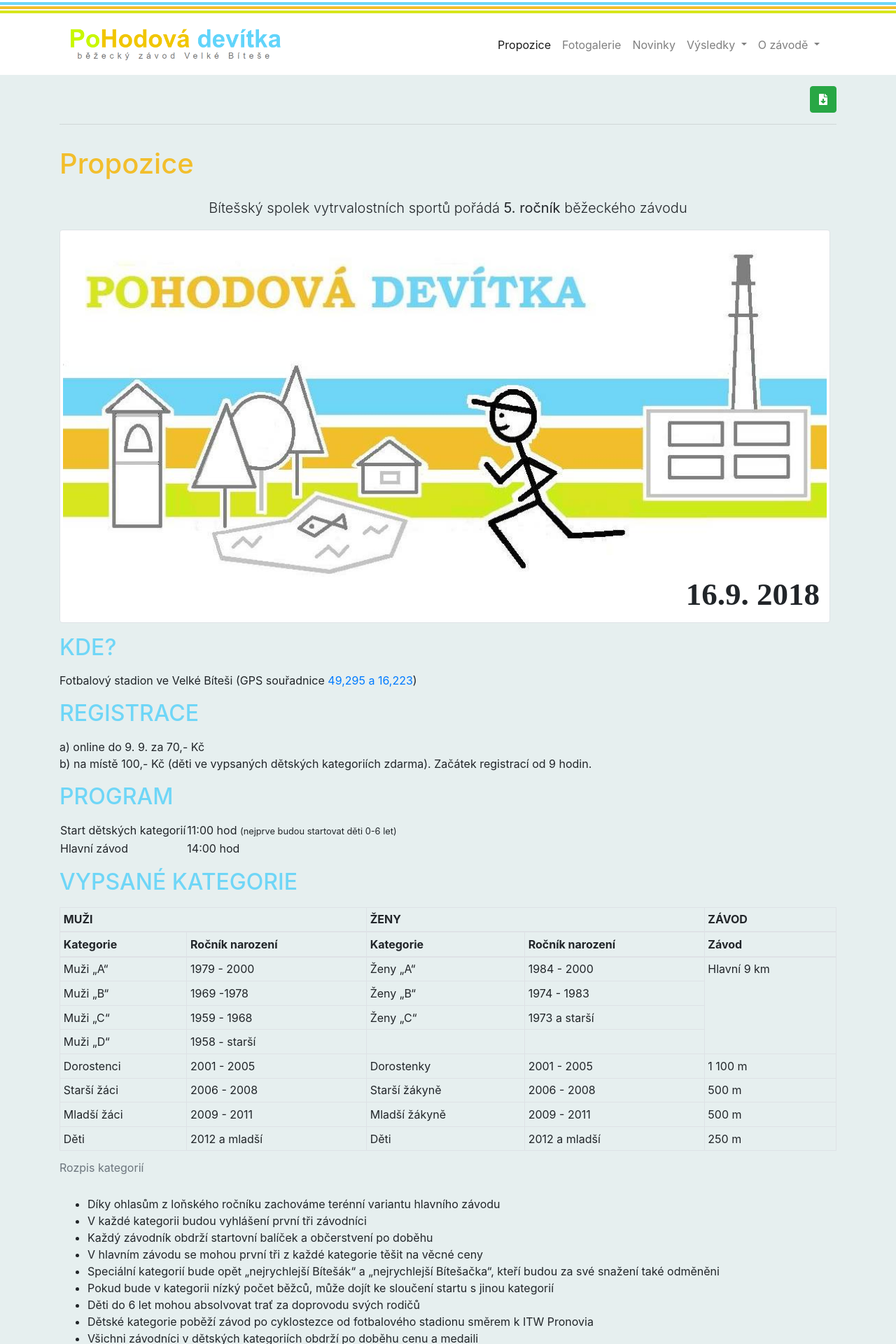
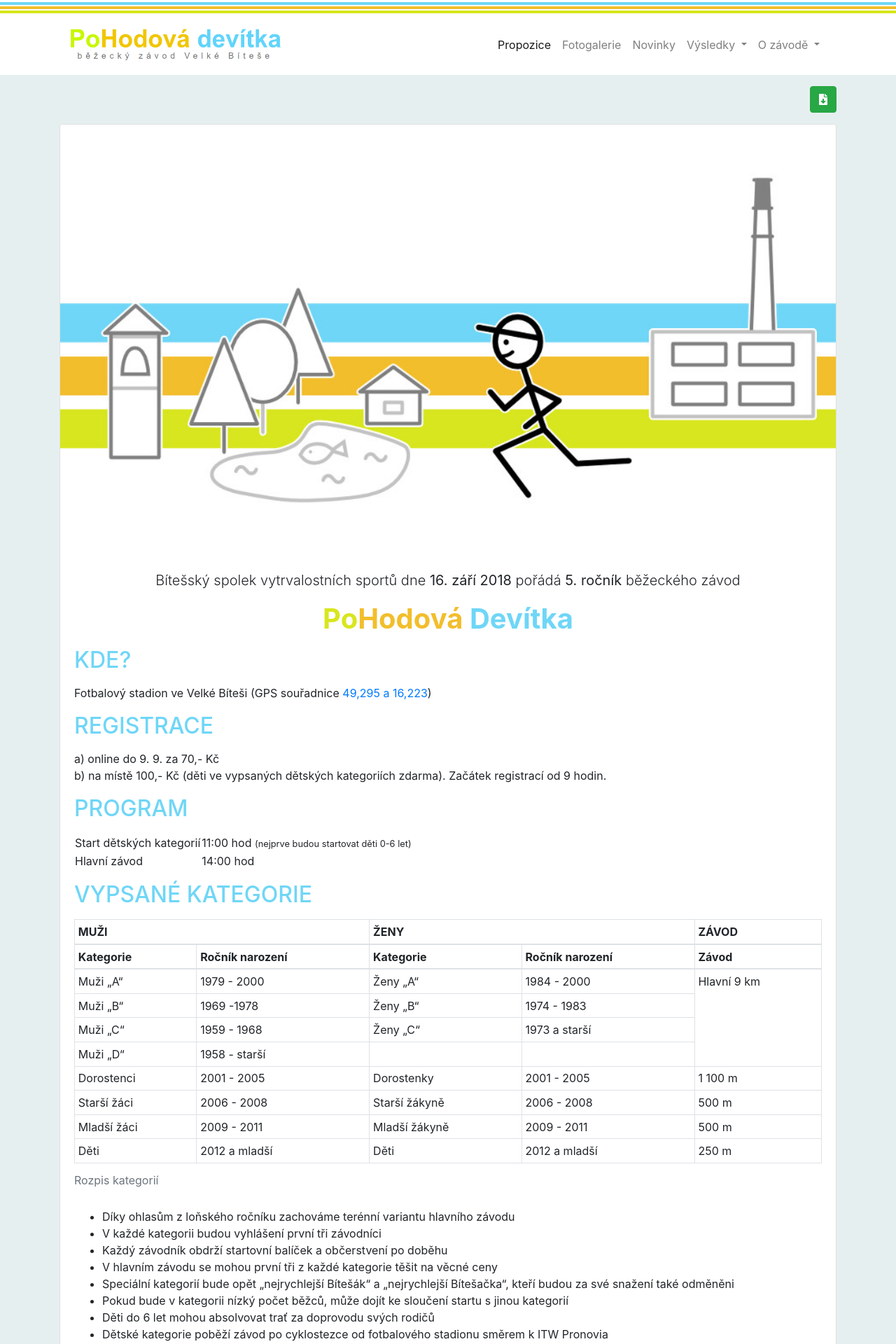
Before and after one commit to pohodovadevitka/pohodovadevitka.github.io, a Jekyll site: the page built from propozice.html, in a window 1280 px wide. Shown: the top 1920 px of the page at 70% size. Built offline with Jekyll 4.4.1, drawn with Linux system fonts in a browser that asks for light colours; nearby versions of some CDN libraries.

Commit message:
propozice

```diff
--- a/css/main.scss
+++ b/css/main.scss
@@ -16,8 +16,17 @@ h2 {
 .red {
   color: #cc0000;
 }
+.basic-orange {
+  color: #f2be2c;
+}
+.basic-green {
+  color: #d8e61f;
+}
+.basic-blue {
+  color: #6fd6f7;
+}
 
-#carousel img {
+.carousel img {
   max-height: 500px;
   margin: 0 auto;
   background-color: white;
--- a/propozice.html
+++ b/propozice.html
@@ -117,7 +117,7 @@ permalink: "/propozice/"
   }
 </script>
 
-<div class="btn-toolbar justify-content-end">
+<div class="btn-toolbar justify-content-end d-print-none">
   <a
     class="btn btn-md btn-success"
     href="/files/Propozice-2018.pdf"
@@ -130,23 +130,22 @@ permalink: "/propozice/"
   </a>
 </div>
 
-<hr>
+<div class="card my-3">
+  <picture>
+    <source src="/images/logo.svg" type="image/svg+xml">
+    <source src="/images/logo.webp" type="image/webp">
+    <source src="/images/logo.jpg" type="image/jpeg">
+    <source src="/images/logo.png" type="image/jpeg">
+    <img src="/images/logo.jpg" class="card-img-top" alt="logo">
+  </picture>
 
-<h1 class="py-3">Propozice</h1>
-
+  <div class="card-body">
     <p class="lead text-center">
-  Bítešský spolek vytrvalostních sportů pořádá
-  <strong>5. ročník</strong> běžeckého závodu
+      Bítešský spolek vytrvalostních sportů dne <b><time datetime="2018-09-16">16. září 2018</time></b> pořádá <b>5.&nbsp;ročník</b> běžeckého závod
     </p>
-
-<div class="my-3" style="position: relative;">
-  <img class="img-thumbnail" src="/images/logo.jpg" alt="logo" width="1101">
-  <div
-    style="position: absolute; bottom: 6px; right: 24px; font-family: serif; font-size: 45px; font-weight: bold;"
-  >
-    16.9. 2018
-  </div>
-</div>
+    <h1 class="text-center font-weight-bold my-3">
+      <span class="basic-green">Po</span><span class="basic-orange">Hodová</span> <span class="basic-blue">Devítka</span>
+    </h1>
 
     <h2 class="my-3">KDE?</h2>
     <p>
@@ -249,3 +248,5 @@ permalink: "/propozice/"
         <a href="mailto:bitesskybeh@seznam.cz">bitesskybeh@seznam.cz</a>
       </div>
     </div>
+  </div>
+</div>
```
Also changed, not shown: images/logo.jpg, images/logo.webp. Lines whose indentation alone changed are shown as unchanged.
